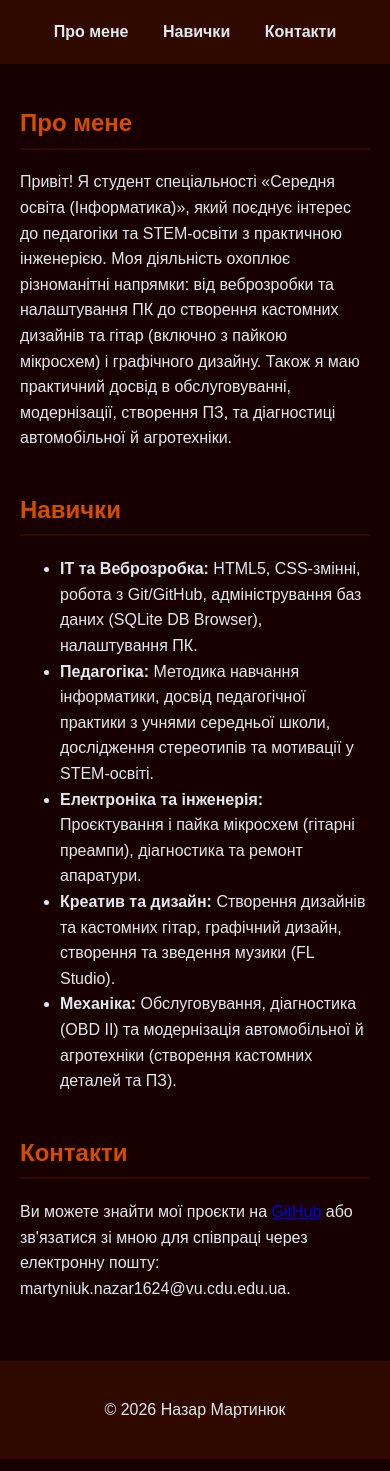
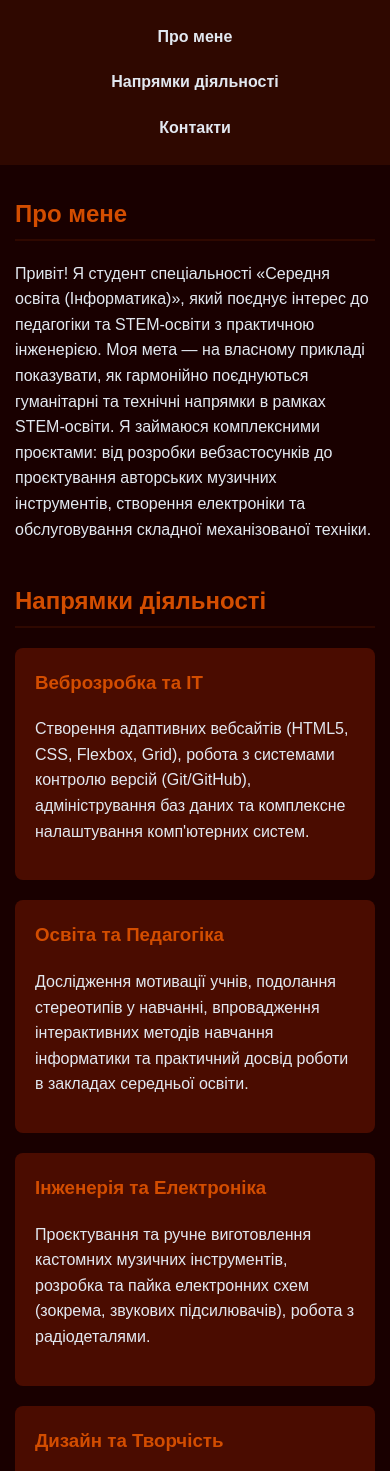
Before and after one commit to M1S0RI/my-web-project, a plain HTML site: page index.html in a window 390 px wide. Shown: the part 74-1545 px from the top of the page. Drawn offline with Linux system fonts and the light colour scheme.

Commit message:
Apply box-sizing reset, mobile padding and smart Grid layout

```diff
--- a/index.html
+++ b/index.html
@@ -10,27 +10,51 @@
     <header>
         <h1>Назар Мартинюк</h1>
         <nav>
-            <a href="#about">Про мене</a>
-            <a href="#skills">Навички</a>
-            <a href="#contacts">Контакти</a>
+            <ul>
+                <li><a href="#about">Про мене</a></li>
+                <li><a href="#skills">Напрямки діяльності</a></li>
+                <li><a href="#contacts">Контакти</a></li>
+            </ul>
         </nav>
     </header>
 
     <main>
         <section id="about">
             <h2>Про мене</h2>
-            <p>Привіт! Я студент спеціальності «Середня освіта (Інформатика)», який поєднує інтерес до педагогіки та STEM-освіти з практичною інженерією. Моя діяльність охоплює різноманітні напрямки: від веброзробки та налаштування ПК до створення кастомних дизайнів та гітар (включно з пайкою мікросхем) і графічного дизайну. Також я маю практичний досвід в обслуговуванні, модернізації, створення ПЗ, та діагностиці автомобільної й агротехніки.</p>
+            <p>Привіт! Я студент спеціальності «Середня освіта (Інформатика)», який поєднує інтерес до педагогіки та STEM-освіти з практичною інженерією. Моя мета — на власному прикладі показувати, як гармонійно поєднуються гуманітарні та технічні напрямки в рамках STEM-освіти. Я займаюся комплексними проєктами: від розробки вебзастосунків до проєктування авторських музичних інструментів, створення електроніки та обслуговування складної механізованої техніки.</p>
         </section>
 
         <section id="skills">
-            <h2>Навички</h2>
-            <ul>
-                <li><strong>ІТ та Веброзробка:</strong> HTML5, CSS-змінні, робота з Git/GitHub, адміністрування баз даних (SQLite DB Browser), налаштування ПК.</li>
-                <li><strong>Педагогіка:</strong> Методика навчання інформатики, досвід педагогічної практики з учнями середньої школи, дослідження стереотипів та мотивації у STEM-освіті.</li>
-                <li><strong>Електроніка та інженерія:</strong> Проєктування і пайка мікросхем (гітарні преампи), діагностика та ремонт апаратури.</li>
-                <li><strong>Креатив та дизайн:</strong> Створення дизайнів та кастомних гітар, графічний дизайн, створення та зведення музики (FL Studio).</li>
-                <li><strong>Механіка:</strong> Обслуговування, діагностика (OBD II) та модернізація автомобільної й агротехніки (створення кастомних деталей та ПЗ).</li>
-            </ul>
+            <h2>Напрямки діяльності</h2>
+            <!-- Контейнер для CSS Grid -->
+            <div class="projects-container">
+
+                <div class="project-card">
+                    <h3>Веброзробка та ІТ</h3>
+                    <p>Створення адаптивних вебсайтів (HTML5, CSS, Flexbox, Grid), робота з системами контролю версій (Git/GitHub), адміністрування баз даних та комплексне налаштування комп'ютерних систем.</p>
+                </div>
+
+                <div class="project-card">
+                    <h3>Освіта та Педагогіка</h3>
+                    <p>Дослідження мотивації учнів, подолання стереотипів у навчанні, впровадження інтерактивних методів навчання інформатики та практичний досвід роботи в закладах середньої освіти.</p>
+                </div>
+
+                <div class="project-card">
+                    <h3>Інженерія та Електроніка</h3>
+                    <p>Проєктування та ручне виготовлення кастомних музичних інструментів, розробка та пайка електронних схем (зокрема, звукових підсилювачів), робота з радіодеталями.</p>
+                </div>
+
+                <div class="project-card">
+                    <h3>Дизайн та Творчість</h3>
+                    <p>Створення графічних макетів, брендування, цифровий дизайн, а також композиція, аранжування та зведення музичних треків у професійних аудіоредакторах.</p>
+                </div>
+
+                <div class="project-card">
+                    <h3>Механіка та Автоматизація</h3>
+                    <p>Комп'ютерна діагностика автомобілів (OBD II), модернізація, ремонт та обслуговування агропромислової техніки, конструювання нестандартних механічних рішень та деталей.</p>
+                </div>
+
+            </div>
         </section>
 
         <section id="contacts">
--- a/style.css
+++ b/style.css
@@ -3,6 +3,11 @@
     --text-color: #e2e8f0;
     --bg-color: #190000;
     --header-bg: #2f0800;
+    --card-bg: #4a0c00;
+}
+
+*, *::before, *::after {
+  box-sizing: border-box;
 }
 
 body {
@@ -24,21 +29,8 @@ h1 {
     margin-top: 0;
 }
 
-nav a {
-    color: var(--text-color);
-    text-decoration: none;
-    margin: 0 15px;
-    font-weight: bold;
-}
-
-nav a:hover {
-    color: var(--primary-color);
-}
-
 main {
-    padding: 20px;
-    max-width: 800px;
-    margin: 0 auto;
+    padding: 0 15px;
 }
 
 section {
@@ -49,10 +41,78 @@ h2 {
     color: var(--primary-color);
     border-bottom: 2px solid var(--header-bg);
     padding-bottom: 5px;
+    margin-top: 30px;
+}
+
+nav ul {
+    display: flex;
+    flex-direction: column;
+    gap: 10px;
+    list-style: none;
+    padding: 0;
+    margin: 0;
+}
+
+nav a {
+    color: var(--text-color);
+    text-decoration: none;
+    font-weight: bold;
+    display: block;
+    padding: 5px;
+}
+
+nav a:hover {
+    color: var(--primary-color);
+}
+
+.projects-container {
+    display: grid;
+    grid-template-columns: repeat(auto-fit, minmax(250px, 1fr));
+    gap: 20px;
+    margin-top: 20px;
+}
+
+.project-card {
+    background-color: var(--card-bg);
+    padding: 20px;
+    border-radius: 8px;
+    transition: transform 0.3s ease, box-shadow 0.3s ease;
+}
+
+.project-card h3 {
+    color: var(--primary-color);
+    margin-top: 0;
+}
+
+.project-card:hover {
+    transform: translateY(-5px);
+    box-shadow: 0 5px 15px rgba(0, 0, 0, 0.5);
 }
 
 footer {
     text-align: center;
     padding: 20px;
     background-color: var(--header-bg);
+    margin-top: 40px;
 }
+
+@media (min-width: 768px) {
+    header {
+        display: flex;
+        justify-content: space-between;
+        align-items: center;
+        padding: 20px 40px;
+    }
+
+    nav ul {
+        flex-direction: row;
+        gap: 20px;
+    }
+}
+
+@media (min-width: 1200px) {
+    main {
+        max-width: 800px;
+        margin: 0 auto;
+    }
+}
```
